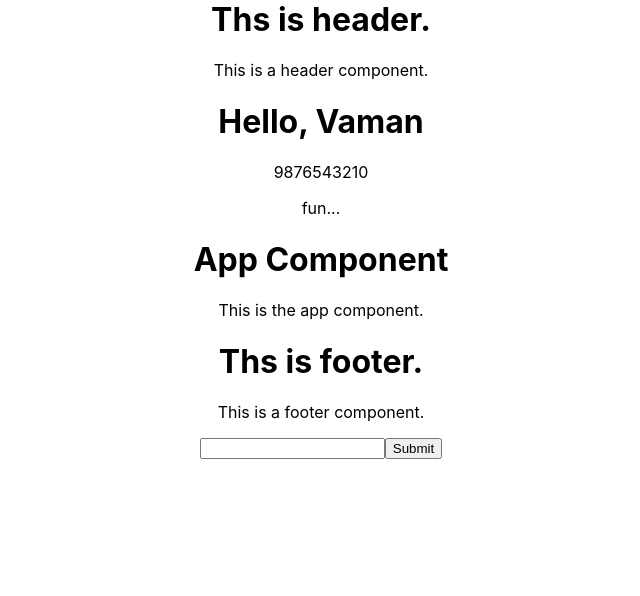
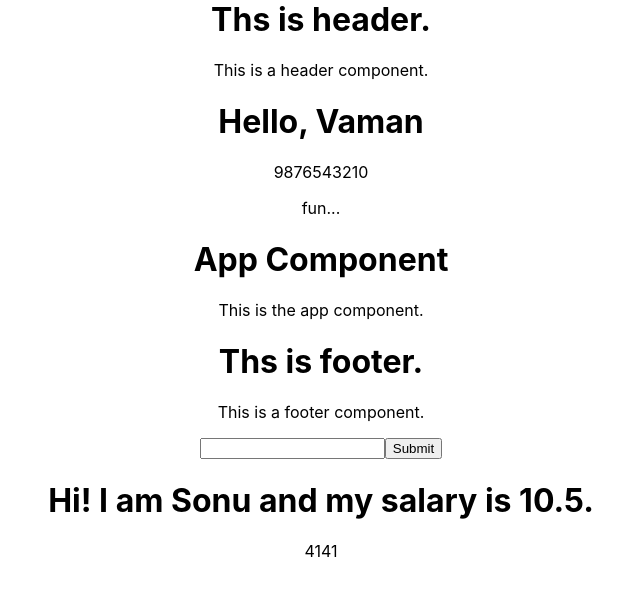
Before and after one commit to AKASHKASAR/cg-react-app, a React (Create React App) app: page / in a window 1280 px wide. Shown: the top 596 px of the page, without its empty margins (319-959 px from the left). Built offline with nearby package versions, Linux system fonts and the light colour scheme.

Commit message:
Commit
Commit

```diff
--- a/src/App.js
+++ b/src/App.js
@@ -4,6 +4,7 @@ import Header from './Header';
 import Footer from './Footer';
 import Welcome from './Welcome';
 import MyForm from './MyFrom';
+import Employee from './Employee';
 // create other components and import them here.
 
 function App() {
@@ -13,8 +14,10 @@ function App() {
       <Welcome name="Vaman" phone="9876543210"> </Welcome>
       <h1>App Component</h1>
       <p>This is the app component.</p>
+
       <Footer/>
       <MyForm/>
+      <Employee/>
     </div>
   );
 }
--- /dev/null
+++ b/src/Employee.js
@@ -0,0 +1,20 @@
+import React from 'react';
+import './App.css';
+
+class Employee extends React.Component {
+    constructor() {
+        super();
+        this.state = {
+            name: "Sonu", salary: 10.5,
+            phones: { first: 1010, second: 4141 }
+        };
+    }
+    render() {
+        return (<div className="App">
+            <h1 > Hi! I am {this.state.name} and my salary is {this.state.salary}.</h1>
+            <p> {this.state.phones.second} </p>
+        </div>
+        );
+    }
+}
+export default Employee;
--- a/src/MyFrom.js
+++ b/src/MyFrom.js
@@ -1,4 +1,5 @@
 import React from 'react';
+
 class MyForm extends React.Component {
     constructor(props) {
         super();
```
